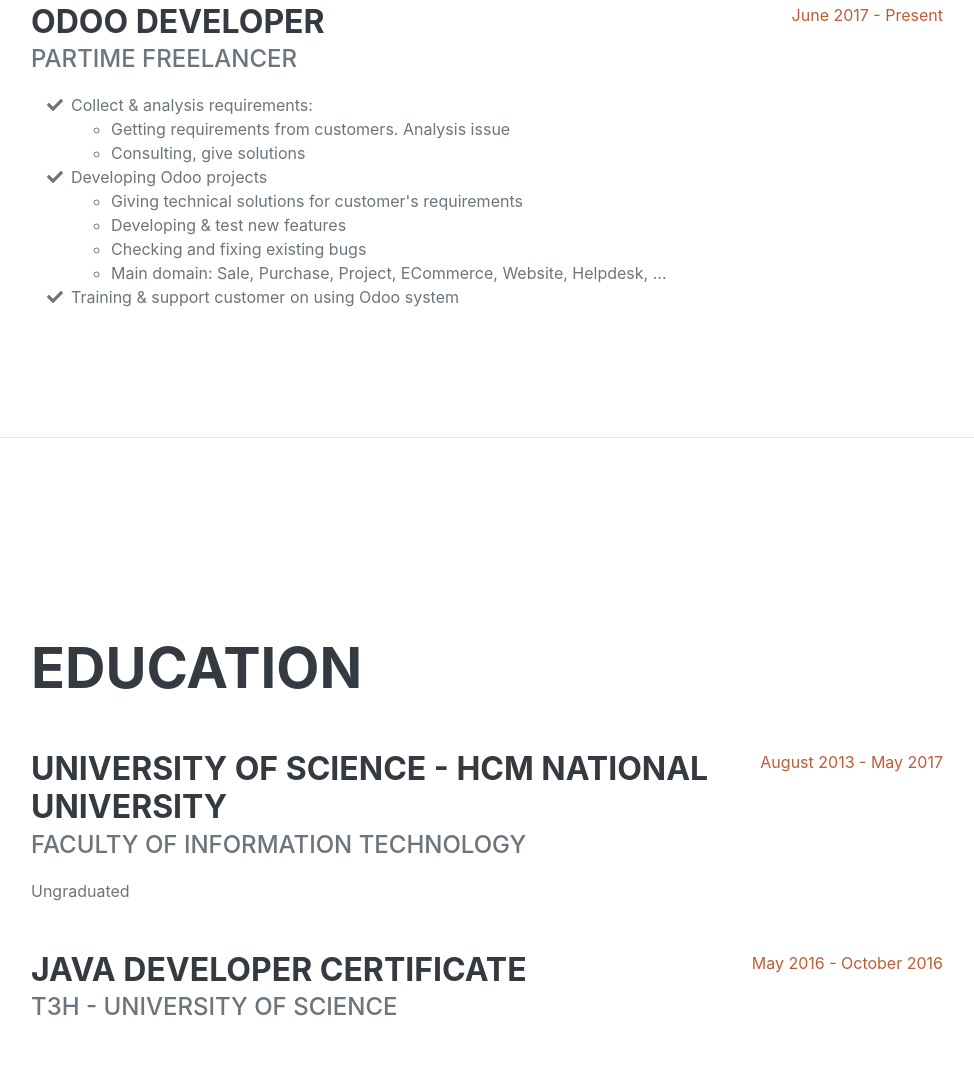
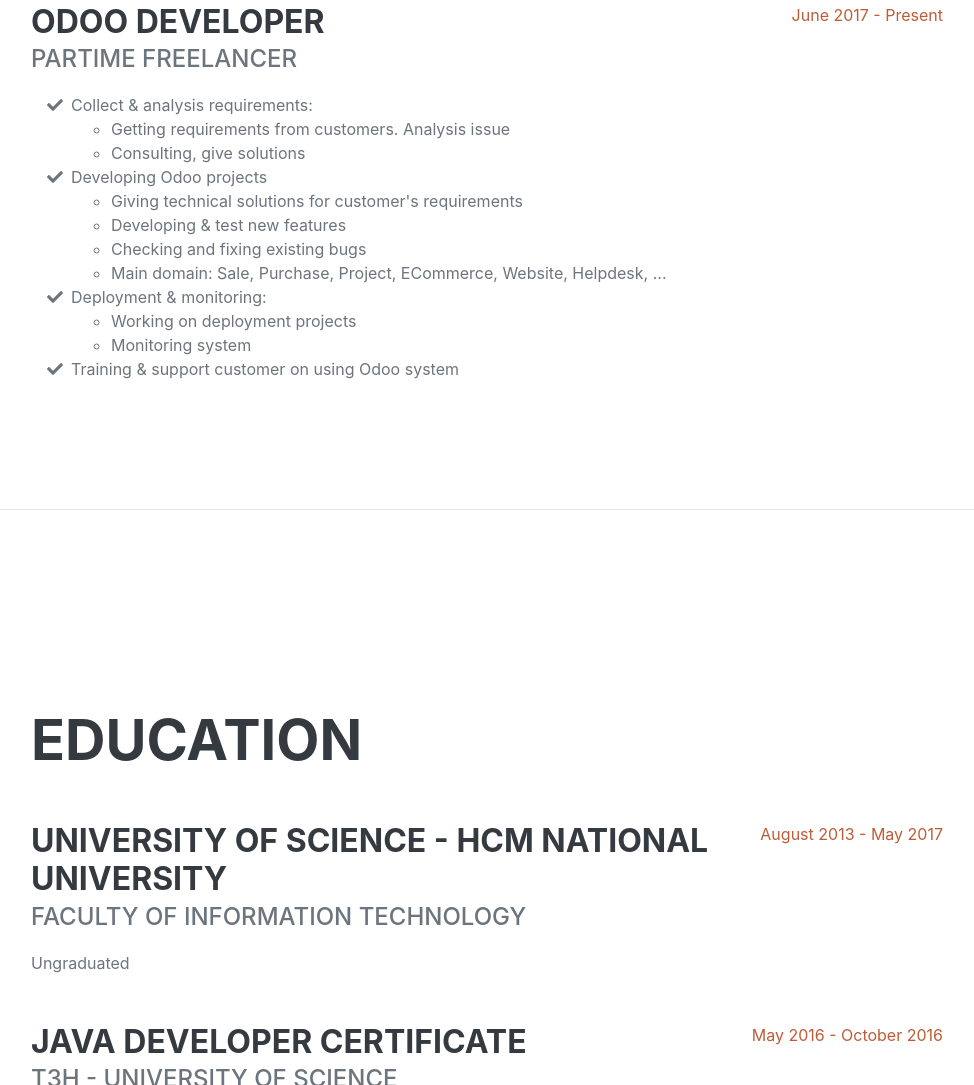
Before and after one commit to nguyenductamlhp/nguyenductamlhp.github.io, a plain HTML site: page index.html in a window 1280 px wide. Shown: the part 2413-3498 px from the top of the page, without its empty margins (289-1263 px from the left). Drawn offline with nearby package versions, Linux system fonts and the light colour scheme; a web font is replaced by a local one.

Commit message:
[ADD] Experience deploy

```diff
--- a/index.html
+++ b/index.html
@@ -212,6 +212,18 @@
                                 </li>
                                 <li>
                                     <span class="fa-li"><i class="fas fa-check"></i></span>
+                                    Deployment & monitoring:
+                                    <ul>
+                                        <li>
+                                            Working on deployment projects
+                                        </li>
+                                        <li>
+                                            Monitoring system
+                                        </li>
+                                    </ul>
+                                </li>
+                                <li>
+                                    <span class="fa-li"><i class="fas fa-check"></i></span>
                                     Training & support customer on using Odoo system
                                 </li>
                             </ul>
```
